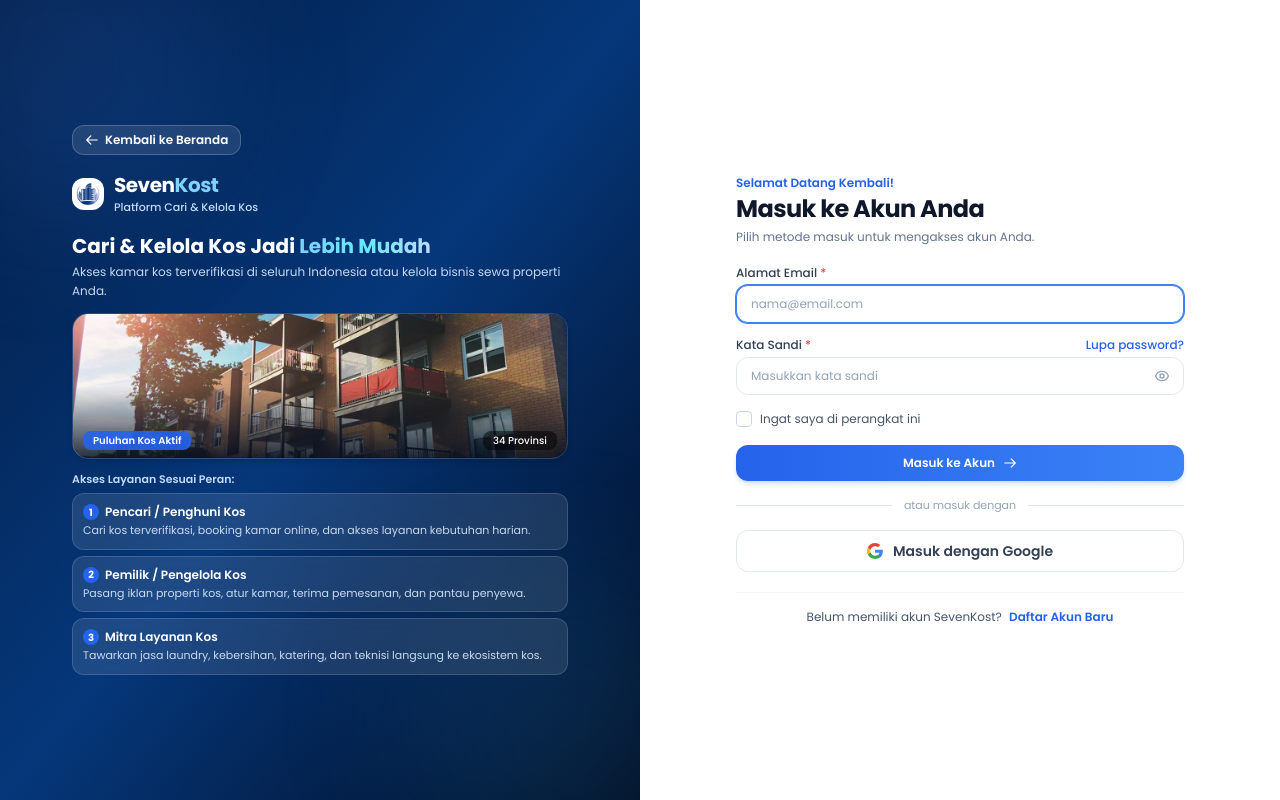
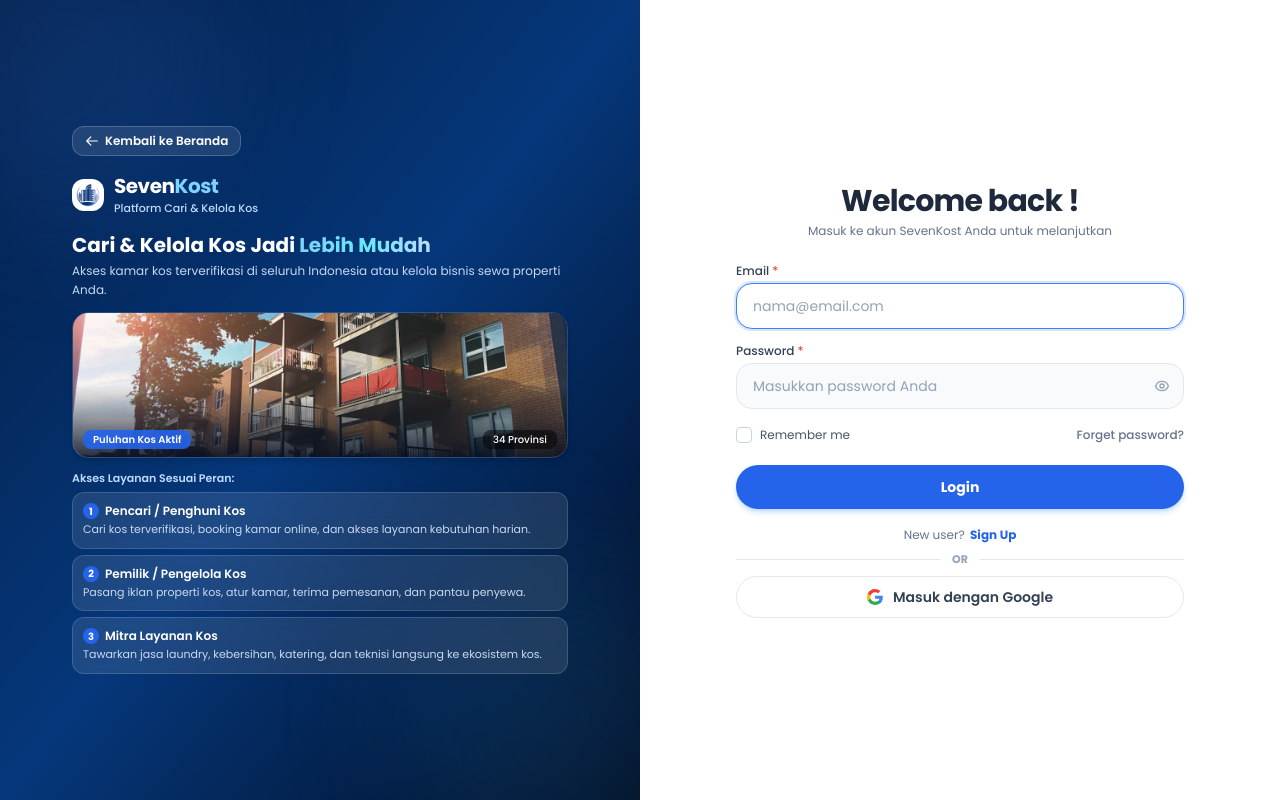
Before and after one commit to Fputradf/seven-kost, a Laravel app: page /login in a window 1280 px wide. Run offline with Laravel 12, Linux system fonts and the light colour scheme; style sheets or scripts are compiled from the project's sources; parts of the project's set-up code (start-up, migrations or seed data) failed here and were passed over.

Commit message:
style(auth): match mofinow reference layout, fix pure white background, and enhance bold wave

```diff
--- a/resources/views/auth/login.blade.php
+++ b/resources/views/auth/login.blade.php
@@ -4,16 +4,29 @@
         {{-- ============================================================= --}}
         {{-- LAYER KIRI / ATAS MOBILE (NAVY GELAP SEPERTI WELCOME HERO)   --}}
         {{-- ============================================================= --}}
-        <div class="w-full lg:w-1/2 bg-gradient-to-br from-[#031d44] via-[#05377a] to-[#020b1f] text-white flex flex-col justify-between shrink-0 lg:overflow-hidden relative">
+        <div class="w-full lg:w-1/2 bg-gradient-to-br from-[#031d44] via-[#05377a] to-[#020b1f] text-white flex flex-col justify-between shrink-0 overflow-hidden relative">
 
             {{-- Glow samar biru seperti pada welcome hero --}}
             <div class="absolute -top-24 -left-24 w-80 h-80 bg-blue-500/15 rounded-full blur-3xl pointer-events-none"></div>
             <div class="absolute -bottom-20 -right-20 w-80 h-80 bg-sky-400/10 rounded-full blur-3xl pointer-events-none"></div>
 
-            {{-- Konten Utama Header --}}
-            <div class="p-4 sm:p-6 lg:p-8 xl:p-10 relative z-10 w-full max-w-lg xl:max-w-xl mx-auto my-auto">
+            {{-- MOBILE BRAND HEADER (LOGO & BRAND DI TENGAH SESUAI REFERENSI) --}}
+            <div class="flex flex-col items-center justify-center pt-8 pb-3 lg:hidden text-center z-10">
+                <a href="{{ url('/') }}" class="inline-flex flex-col items-center">
+                    <img src="{{ asset('images/logo-seven-kost.png') }}"
+                         alt="Logo SevenKost"
+                         class="h-14 w-14 object-contain bg-white rounded-2xl p-1.5 shadow-md mb-2">
+                    <span class="text-xl font-bold tracking-tight text-white block">
+                        Seven<span class="text-sky-300">Kost</span>
+                    </span>
+                    <span class="text-[10px] text-blue-200 font-medium block mt-0.5">Platform Cari & Kelola Kos</span>
+                </a>
+            </div>
+
+            {{-- DESKTOP HERO CONTENT (HANYA DESKTOP) --}}
+            <div class="hidden lg:block p-8 xl:p-10 relative z-10 w-full max-w-lg xl:max-w-xl mx-auto my-auto">
                 {{-- Top Navigation: Tombol Kembali ke Beranda (Hanya Desktop) --}}
-                <div class="hidden lg:flex items-center gap-3 mb-4">
+                <div class="flex items-center gap-3 mb-4">
                     <a href="{{ url('/') }}" class="inline-flex items-center gap-1.5 text-xs font-semibold text-white hover:text-white transition group py-1.5 px-3 rounded-xl bg-white/10 hover:bg-white/20 border border-white/20 w-fit backdrop-blur-md shadow-xs">
                         <svg class="w-3.5 h-3.5 transition-transform group-hover:-translate-x-0.5" fill="none" stroke="currentColor" viewBox="0 0 24 24">
                             <path stroke-linecap="round" stroke-linejoin="round" stroke-width="2" d="M10 19l-7-7m0 0l7-7m-7 7h18"/>
@@ -22,48 +35,36 @@
                     </a>
                 </div>
 
-                {{-- Brand Header (Logo di Pojok Kiri di Mobile & Desktop) --}}
-                <div class="flex items-center gap-2.5 mb-3 lg:mb-4">
+                {{-- Brand Header Desktop --}}
+                <div class="flex items-center gap-2.5 mb-3.5">
                     <a href="{{ url('/') }}" class="flex items-center gap-2.5 group">
                         <img src="{{ asset('images/logo-seven-kost.png') }}"
                              alt="Logo SevenKost"
-                             class="h-7 w-7 lg:h-8 lg:w-8 object-contain bg-white rounded-xl p-1 shadow-xs">
+                             class="h-8 w-8 object-contain bg-white rounded-xl p-1 shadow-xs">
                         <div>
-                            <span class="text-base lg:text-lg xl:text-xl font-bold tracking-tight leading-none text-white block">
+                            <span class="text-lg xl:text-xl font-bold tracking-tight leading-none text-white block">
                                 Seven<span class="text-sky-300">Kost</span>
                             </span>
-                            <span class="text-[10px] lg:text-[11px] text-blue-200 font-medium block">Platform Cari & Kelola Kos</span>
+                            <span class="text-[11px] text-blue-200 font-medium block">Platform Cari & Kelola Kos</span>
                         </div>
                     </a>
                 </div>
 
                 {{-- Headline Ringkas --}}
-                <div class="mb-2 lg:mb-3">
-                    <h1 class="text-base sm:text-lg lg:text-xl font-bold leading-snug text-white">
+                <div class="mb-3">
+                    <h1 class="text-lg lg:text-xl font-bold leading-snug text-white">
                         Cari & Kelola Kos Jadi <span class="text-transparent bg-clip-text bg-gradient-to-r from-sky-300 via-cyan-300 to-blue-200">Lebih Mudah</span>
                     </h1>
-                    <p class="text-xs text-blue-100/90 mt-0.5 leading-relaxed hidden sm:block">
+                    <p class="text-xs text-blue-100/90 mt-0.5 leading-relaxed">
                         Akses kamar kos terverifikasi di seluruh Indonesia atau kelola bisnis sewa properti Anda.
                     </p>
-                    {{-- Badges Peran Singkat di Mobile --}}
-                    <div class="flex flex-wrap items-center gap-1.5 mt-2 lg:hidden">
-                        <span class="bg-white/10 border border-white/20 text-blue-100 backdrop-blur-md text-[10px] px-2 py-0.5 rounded-md font-medium">
-                            Penghuni
-                        </span>
-                        <span class="bg-white/10 border border-white/20 text-blue-100 backdrop-blur-md text-[10px] px-2 py-0.5 rounded-md font-medium">
-                            Pemilik Kos
-                        </span>
-                        <span class="bg-white/10 border border-white/20 text-blue-100 backdrop-blur-md text-[10px] px-2 py-0.5 rounded-md font-medium">
-                            Mitra Layanan
-                        </span>
-                    </div>
                 </div>
 
                 {{-- Gambar Kost (Desktop Saja) --}}
-                <div class="hidden lg:block relative rounded-2xl overflow-hidden shadow-md border border-white/15 mb-3 group">
+                <div class="relative rounded-2xl overflow-hidden shadow-md border border-white/15 mb-3 group">
                     <img src="{{ asset('images/frontend/hero-building-hd.jpg') }}"
                          alt="Hunian Kos SevenKost"
-                         class="w-full h-28 sm:h-32 xl:h-36 object-cover group-hover:scale-105 transition-transform duration-500">
+                         class="w-full h-32 xl:h-36 object-cover group-hover:scale-105 transition-transform duration-500">
                     <div class="absolute inset-0 bg-gradient-to-t from-[#020b1f]/85 via-transparent to-transparent"></div>
                     <div class="absolute bottom-2 left-2.5 right-2.5 flex items-center justify-between text-white">
                         <span class="bg-blue-600/90 backdrop-blur-xs px-2.5 py-0.5 rounded-lg text-[10px] font-semibold shadow-xs">
@@ -76,7 +77,7 @@
                 </div>
 
                 {{-- Penjelasan 3 Role (Desktop Saja) --}}
-                <div class="hidden lg:block space-y-1.5">
+                <div class="space-y-1.5">
                     <div class="text-[11px] font-semibold text-blue-200">
                         Akses Layanan Sesuai Peran:
                     </div>
@@ -117,36 +118,31 @@
             </div>
 
             {{-- ========================================================= --}}
-            {{-- MULTI-LAYER WAVE PATTERN TRANSITION (DIPERBESAR +100%)    --}}
+            {{-- MULTI-LAYER WAVE PATTERN TRANSITION (INSPIRASI RESMI BESAR) --}}
             {{-- ========================================================= --}}
             <div class="w-full overflow-hidden leading-none lg:hidden pointer-events-none -mb-[1px]">
-                <svg class="relative block w-full h-44 sm:h-56" viewBox="0 0 1440 400" preserveAspectRatio="none">
-                    {{-- Layer Gelombang Belakang (Semi-transparan untuk kedalaman) --}}
-                    <path d="M0,80 C360,280 720,20 1080,220 C1240,300 1360,180 1440,110 L1440,400 L0,400 Z" class="fill-white/20"></path>
-                    {{-- Layer Gelombang Tengah (Semi-transparan untuk kedalaman berlapis) --}}
-                    <path d="M0,170 C360,50 680,300 1020,130 C1220,30 1360,200 1440,110 L1440,400 L0,400 Z" class="fill-white/40"></path>
-                    {{-- Layer Gelombang Depan (Solid White menyatu ke form) --}}
-                    <path d="M0,130 C360,310 720,60 1080,240 C1260,320 1380,220 1440,140 L1440,400 L0,400 Z" class="fill-white"></path>
+                <svg class="relative block w-full h-28 sm:h-36" viewBox="0 0 1440 320" preserveAspectRatio="none">
+                    {{-- Layer Aksen Ungu/Biru Jelas di Belakang --}}
+                    <path d="M0,60 C460,260 840,80 1160,180 C1280,220 1380,210 1440,200 L1440,320 L0,320 Z" class="fill-[#6366f1]/80"></path>
+                    {{-- Layer Depan Solid White (Menyatu Mulus ke Form) --}}
+                    <path d="M0,120 C460,290 840,120 1160,210 C1280,250 1380,240 1440,230 L1440,320 L0,320 Z" class="fill-white"></path>
                 </svg>
             </div>
         </div>
 
         {{-- ============================================================= --}}
-        {{-- LAYER KANAN / BAWAH MOBILE (FORM PUTIH BERSIH & RESPONSIVE)   --}}
+        {{-- LAYER KANAN / BAWAH MOBILE (FORM PUTIH ELEGAN SESUAI REFERENSI) --}}
         {{-- ============================================================= --}}
-        <div class="w-full lg:w-1/2 bg-white flex flex-col items-center px-5 py-6 sm:p-8 lg:p-10 xl:p-12 flex-1">
+        <div class="w-full lg:w-1/2 bg-white flex flex-col items-center px-6 py-6 sm:p-8 lg:p-10 xl:p-12 flex-1 relative z-10">
             <div class="max-w-sm xl:max-w-md w-full my-auto">
 
-                {{-- Header Form --}}
-                <div class="mb-4 sm:mb-5">
-                    <span class="text-xs font-semibold text-blue-600 block mb-0.5">
-                        Selamat Datang Kembali!
-                    </span>
-                    <h2 class="text-xl sm:text-2xl font-bold text-slate-900 tracking-tight">
-                        Masuk ke Akun Anda
-                    </h2>
+                {{-- Header Form di Tengah Sesuai Gambar Inspirasi --}}
+                <div class="mb-5 sm:mb-6 text-center">
+                    <h1 class="text-2xl sm:text-3xl font-bold text-slate-800 tracking-tight">
+                        Welcome back !
+                    </h1>
                     <p class="text-xs text-slate-500 mt-1">
-                        Pilih metode masuk untuk mengakses akun Anda.
+                        Masuk ke akun SevenKost Anda untuk melanjutkan
                     </p>
                 </div>
 
@@ -160,14 +156,14 @@
                     </div>
                 @endif
 
-                {{-- Form Login --}}
-                <form method="POST" action="{{ route('login') }}" class="space-y-3 sm:space-y-3.5">
+                {{-- Form Login Sesuai Penataan Gambar Inspirasi --}}
+                <form method="POST" action="{{ route('login') }}" class="space-y-3.5">
                     @csrf
 
                     {{-- Input Email --}}
                     <div class="space-y-1">
                         <label for="email" class="block text-xs font-medium text-slate-700">
-                            Alamat Email <span class="text-red-500">*</span>
+                            Email <span class="text-red-500">*</span>
                         </label>
                         <input id="email"
                                type="email"
@@ -178,7 +174,7 @@
                                autocomplete="username"
                                inputmode="email"
                                placeholder="nama@email.com"
-                               class="w-full text-sm sm:text-xs rounded-xl border border-slate-200 focus:border-blue-500 focus:ring-blue-500 py-2.5 px-3.5 text-slate-900 placeholder-slate-400 @error('email') border-red-300 bg-red-50/20 @enderror transition" />
+                               class="w-full text-sm rounded-2xl border border-slate-200 bg-slate-50 focus:bg-white focus:border-blue-500 focus:ring-2 focus:ring-blue-500/20 py-3 px-4 text-slate-900 placeholder-slate-400 @error('email') border-red-300 bg-red-50/20 @enderror transition" />
                         @error('email')
                             <p class="text-xs text-red-600 font-medium mt-0.5">{{ $message }}</p>
                         @enderror
@@ -186,24 +182,17 @@
 
                     {{-- Input Kata Sandi --}}
                     <div class="space-y-1">
-                        <div class="flex items-center justify-between">
-                            <label for="password" class="block text-xs font-medium text-slate-700">
-                                Kata Sandi <span class="text-red-500">*</span>
-                            </label>
-                            @if (Route::has('password.request'))
-                                <a href="{{ route('password.request') }}" class="text-xs text-blue-600 hover:text-blue-700 font-medium hover:underline">
-                                    Lupa password?
-                                </a>
-                            @endif
-                        </div>
+                        <label for="password" class="block text-xs font-medium text-slate-700">
+                            Password <span class="text-red-500">*</span>
+                        </label>
                         <div class="relative">
                             <input id="password"
                                    :type="showPassword ? 'text' : 'password'"
                                    name="password"
                                    required
                                    autocomplete="current-password"
-                                   placeholder="Masukkan kata sandi"
-                                   class="w-full text-sm sm:text-xs rounded-xl border border-slate-200 focus:border-blue-500 focus:ring-blue-500 py-2.5 pl-3.5 pr-11 text-slate-900 placeholder-slate-400 @error('password') border-red-300 bg-red-50/20 @enderror transition" />
+                                   placeholder="Masukkan password Anda"
+                                   class="w-full text-sm rounded-2xl border border-slate-200 bg-slate-50 focus:bg-white focus:border-blue-500 focus:ring-2 focus:ring-blue-500/20 py-3 pl-4 pr-11 text-slate-900 placeholder-slate-400 @error('password') border-red-300 bg-red-50/20 @enderror transition" />
                             <button type="button"
                                     @click="showPassword = !showPassword"
                                     aria-label="Tampilkan kata sandi"
@@ -222,40 +211,49 @@
                         @enderror
                     </div>
 
-                    {{-- Remember Me Checkbox --}}
-                    <div class="flex items-center pt-0.5">
+                    {{-- Remember Me & Forget Password Sesuai Gambar Inspirasi --}}
+                    <div class="flex items-center justify-between text-xs pt-1">
                         <label for="remember_me" class="inline-flex items-center cursor-pointer select-none">
                             <input id="remember_me"
                                    type="checkbox"
                                    name="remember"
                                    class="w-4 h-4 rounded border-slate-300 text-blue-600 focus:ring-blue-500 cursor-pointer">
-                            <span class="ms-2 text-xs text-slate-600 font-normal">Ingat saya di perangkat ini</span>
+                            <span class="ms-2 text-slate-600 font-normal">Remember me</span>
                         </label>
+                        @if (Route::has('password.request'))
+                            <a href="{{ route('password.request') }}" class="text-slate-500 hover:text-blue-600 font-medium transition">
+                                Forget password?
+                            </a>
+                        @endif
                     </div>
 
-                    {{-- Tombol Submit --}}
-                    <div class="pt-1">
+                    {{-- Tombol Login Pill Rounded Sesuai Referensi --}}
+                    <div class="pt-2">
                         <button type="submit"
-                                class="w-full py-2.5 sm:py-2.5 px-4 rounded-xl text-sm sm:text-xs font-semibold text-white bg-gradient-to-r from-blue-600 to-blue-500 hover:from-blue-700 hover:to-blue-600 active:scale-[0.99] transition shadow-md shadow-blue-500/20 focus:outline-none focus:ring-4 focus:ring-blue-100 cursor-pointer flex items-center justify-center gap-2">
-                            <span>Masuk ke Akun</span>
-                            <svg class="w-3.5 h-3.5" fill="none" stroke="currentColor" viewBox="0 0 24 24">
-                                <path stroke-linecap="round" stroke-linejoin="round" stroke-width="2" d="M14 5l7 7m0 0l-7 7m7-7H3"/>
-                            </svg>
+                                class="w-full py-3 px-6 rounded-full bg-blue-600 hover:bg-blue-700 text-white font-bold text-sm shadow-md shadow-blue-500/25 active:scale-[0.99] transition cursor-pointer flex items-center justify-center">
+                            Login
                         </button>
+                    </div>
+
+                    {{-- Link Daftar: New user? Sign Up Tepat di Bawah Tombol --}}
+                    <div class="text-center text-xs text-slate-500 pt-1">
+                        New user?
+                        <a href="{{ route('register') }}" class="font-bold text-blue-600 hover:underline ml-0.5">
+                            Sign Up
+                        </a>
                     </div>
                 </form>
 
-                {{-- Divider "atau masuk dengan" --}}
-                <div class="relative flex items-center my-4">
-                    <div class="flex-grow border-t border-slate-200"></div>
-                    <span class="flex-shrink mx-3 text-[11px] text-slate-400 font-normal">atau masuk dengan</span>
-                    <div class="flex-grow border-t border-slate-200"></div>
+                {{-- Divider OR Sesuai Gambar Inspirasi --}}
+                <div class="relative flex items-center justify-center my-4">
+                    <div class="w-full border-t border-slate-200"></div>
+                    <span class="absolute px-3 bg-white text-[11px] font-bold text-slate-400">OR</span>
                 </div>
 
-                {{-- Tombol Login via Google (Standar Resmi Google Branding - Di Bawah Form) --}}
+                {{-- Tombol Login via Google Rounded Pill --}}
                 <div>
                     <a href="{{ Route::has('auth.google') ? route('auth.google') : '#' }}"
-                       class="w-full py-2.5 px-4 rounded-xl border border-slate-200 hover:border-slate-300 bg-white hover:bg-slate-50 text-slate-700 font-semibold text-xs sm:text-sm flex items-center justify-center gap-2.5 shadow-2xs transition active:scale-[0.99] cursor-pointer">
+                       class="w-full py-2.5 px-4 rounded-full border border-slate-200 hover:border-slate-300 bg-white hover:bg-slate-50 text-slate-700 font-semibold text-xs sm:text-sm flex items-center justify-center gap-2.5 shadow-2xs transition active:scale-[0.99] cursor-pointer">
                         {{-- Logo Resmi Google 4 Warna --}}
                         <svg class="w-4 h-4 shrink-0" viewBox="0 0 24 24">
                             <path fill="#4285F4" d="M23.745 12.27c0-.7-.06-1.4-.19-2.07H12v4.51h6.6c-.29 1.52-1.14 2.82-2.4 3.68v3.05h3.88c2.27-2.09 3.66-5.17 3.66-9.17z"/>
@@ -267,14 +265,6 @@
                     </a>
                 </div>
 
-                {{-- Link ke Register --}}
-                <div class="mt-4 sm:mt-5 pt-3.5 sm:pt-4 border-t border-slate-100 text-center text-xs text-slate-600">
-                    Belum memiliki akun SevenKost?
-                    <a href="{{ route('register') }}" class="font-semibold text-blue-600 hover:text-blue-700 hover:underline ml-1">
-                        Daftar Akun Baru
-                    </a>
-                </div>
-
             </div>
         </div>
 
```
Also changed, not shown: resources/views/auth/register.blade.php (+59 -55 lines).
